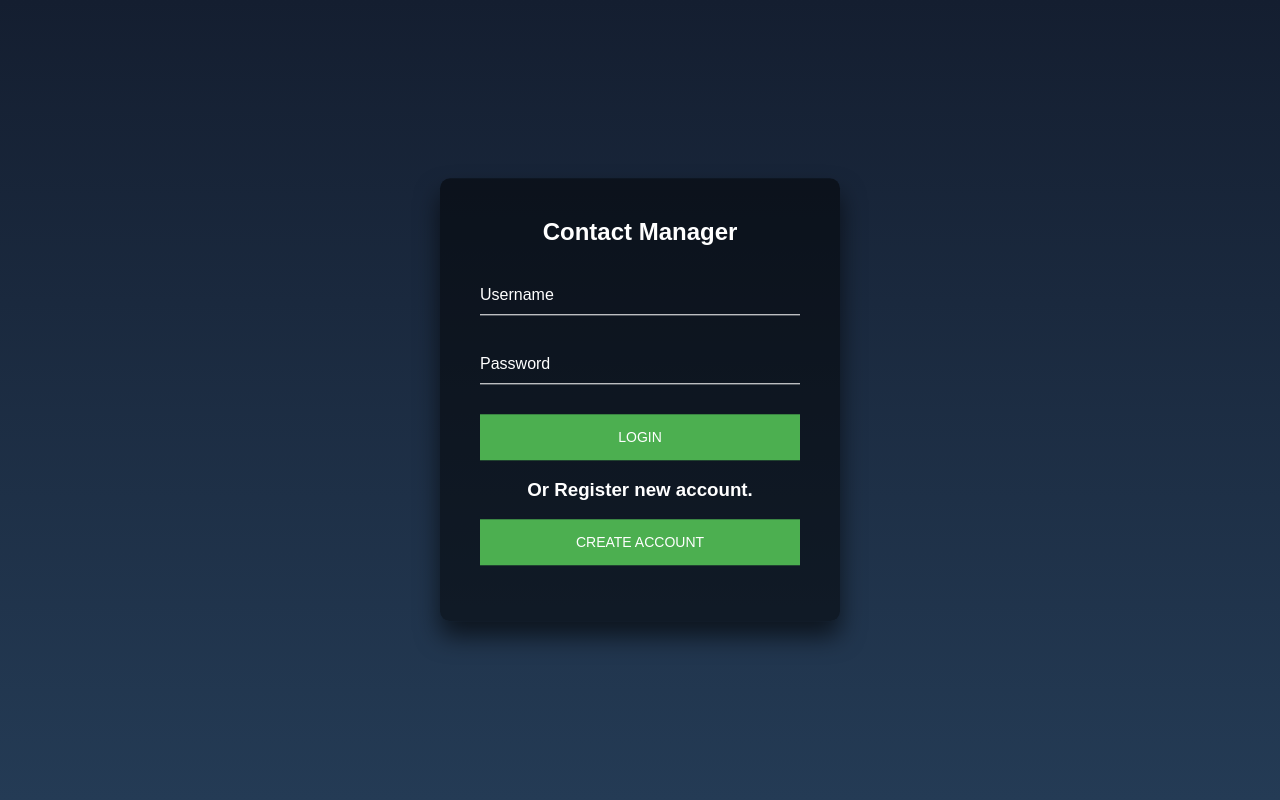
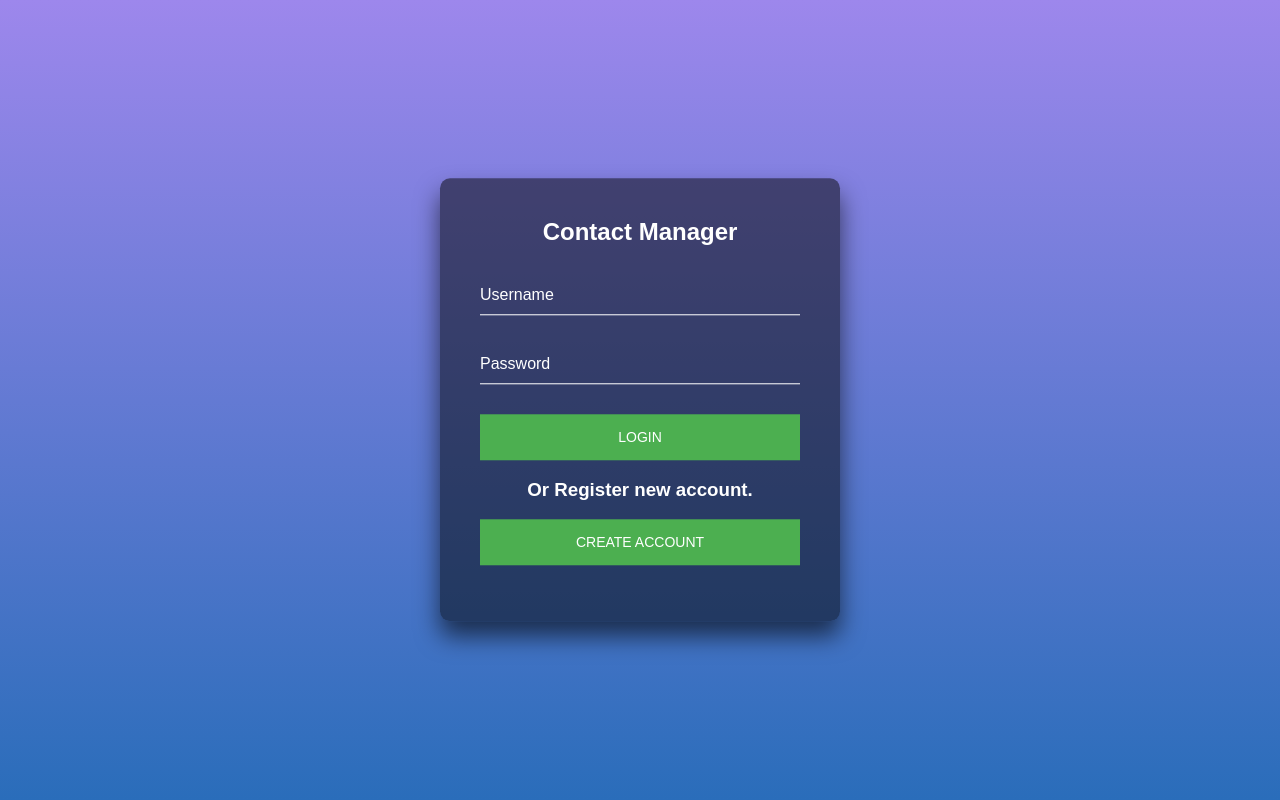
Before and after one commit to HJaen/Small-Project-Test, a PHP site: page / in a window 1280 px wide. Run offline with PHP 8.4, Linux system fonts and the light colour scheme.

Commit message:
updated background gradient

```diff
--- a/css/styles.css
+++ b/css/styles.css
@@ -6,7 +6,7 @@ body {
 margin: 0;
 padding: 0;
 font-family: sans-serif;
-background: linear-gradient(#141e30, #243b55);
+background: linear-gradient(#9d87ec, #2a6dba);
 }
 
 .login-box {
```
